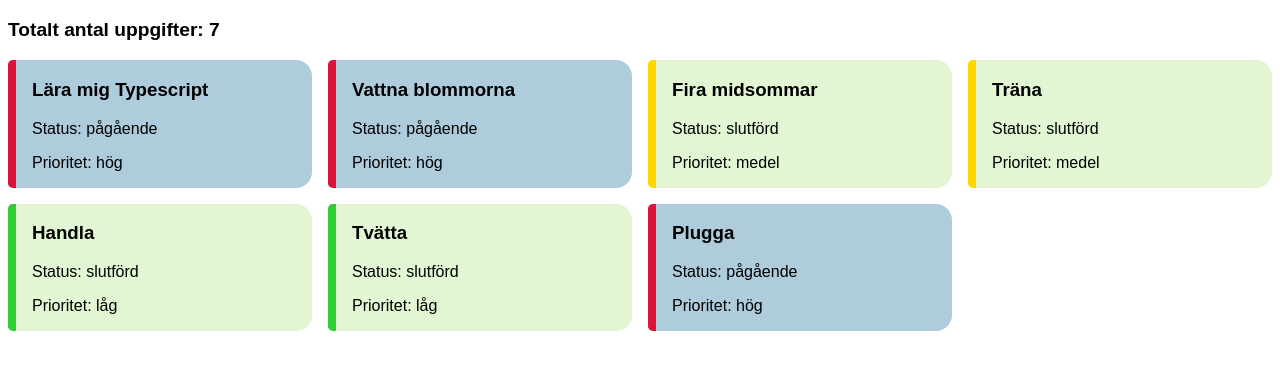
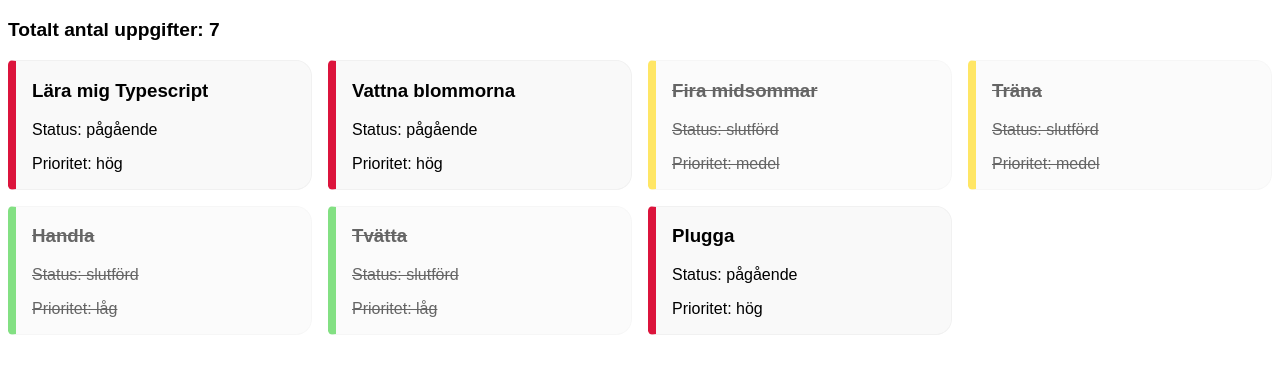
Before and after one commit to wilkin-2005/task-tracker, a website with bundled scripts: page index.html in a window 1280 px wide. Shown: the part 61-434 px from the top of the page. Built offline with nearby package versions, Linux system fonts and the light colour scheme.

Commit message:
Fixade lite småsaker innan jag började med dagens uppgift.

```diff
--- a/index.html
+++ b/index.html
@@ -11,6 +11,7 @@
 </head>
 <body>
     <h1>Task-Tracker</h1>
+    <p id="task-counter">Totalt antal uppgifter:</p>
     <div id="app"></div>
 </body>
 </html>
--- a/src/main.ts
+++ b/src/main.ts
@@ -59,6 +59,7 @@ const tasks: Task[] = [
 
 
 // DOM variabler
+const taskCounter = document.querySelector("#task-counter");
 const appElement = document.querySelector("#app");
 const gridContainer = document.createElement("div");
 gridContainer.classList.add("card-grid-container");
@@ -75,24 +76,23 @@ function addTask(taskName: string, taskPriority: PriorityLevels): void
     console.log(`Lade till ny uppgift: "${taskName}"`);
 }
 
-
-
-// Ha istället: function updateStatus(taskName: string, toogle: boolean = true, updateTo?: Status)
 // Sätt en task som klar
-function completeTask(taskName: string, updateTo: "pågående" | "slutförd" | "toggle"): void
+function updateTaskStatus(taskName: string, toogle: boolean = true, updateTo?: Status): void
 {
     tasks.forEach(task => {
-        if (task.name === taskName && updateTo === "toggle")
+        if (task.name === taskName && toogle)
         {
             task.status = (task.status === "pågående") ? "slutförd" : "pågående";
             console.log(`Växlade statusen för uppgiften: ${task.name}`)
         }
-        else if (task.name === taskName && (updateTo === "pågående" || updateTo === "slutförd") )
+        else if (task.name === taskName && updateTo !== undefined)
         {
             task.status = updateTo;
             console.log(`Ändrade statusen till "${updateTo}" för uppgiften: ${task.name}`);
         }
     });
+
+    renderAllTasks();
 }
 
 // En funktion som renderar ut alla tasks på sidan
@@ -200,10 +200,9 @@ function renderTask(taskName: string, clearApp: boolean = false): void
 // Visa antal tasks högst upp
 function renderTaskCounter ()
 {
-    const taskCounter = document.createElement("p");
-    taskCounter.classList.add("task-counter");
-    taskCounter.textContent = `Totalt antal uppgifter: ${tasks.length}`;
-    appElement?.append(taskCounter);
+    if (taskCounter) {
+        taskCounter.textContent = `Totalt antal uppgifter: ${tasks.length}`;
+    }
 }
 
 renderTaskCounter();
--- a/style.css
+++ b/style.css
@@ -3,7 +3,7 @@ body {
     font-family: Arial, Helvetica, sans-serif;
 }
 
-.task-counter {
+#task-counter {
     font-size: 1.2rem;
     font-weight: bold;
 }
@@ -16,31 +16,29 @@ body {
 
 .task-card {
     padding-inline: 1rem;
-    background-color: white;
-    border-left: 0.5rem solid black;
+    background-color: #f9f9f9;
+    border: 1px solid #f1f1f1;
+    border-left: 8px solid black;
     border-radius: 0.3rem 1rem 1rem 0.3rem;
 
-    &.pending {
+    /* &.pending {
         background-color: oklch(82.825% 0.03934 231.243);
-    }
+    } */
 
     &.completed {
-        background-color: palegreen;
-        background-color: oklch(94.925% 0.0507 131.822);
-
-        /* opacity: 0.6;
-        text-decoration: line-through; */
+        opacity: 0.6;
+        text-decoration: line-through;
     }
 
     &.prio-high {
-        border-color: crimson;
+        border-left-color: crimson;
     }
 
     &.prio-medium {
-        border-color: gold;
+        border-left-color: gold;
     }
 
     &.prio-low {
-        border-color: limegreen;
+        border-left-color: limegreen;
     }
 }
```
